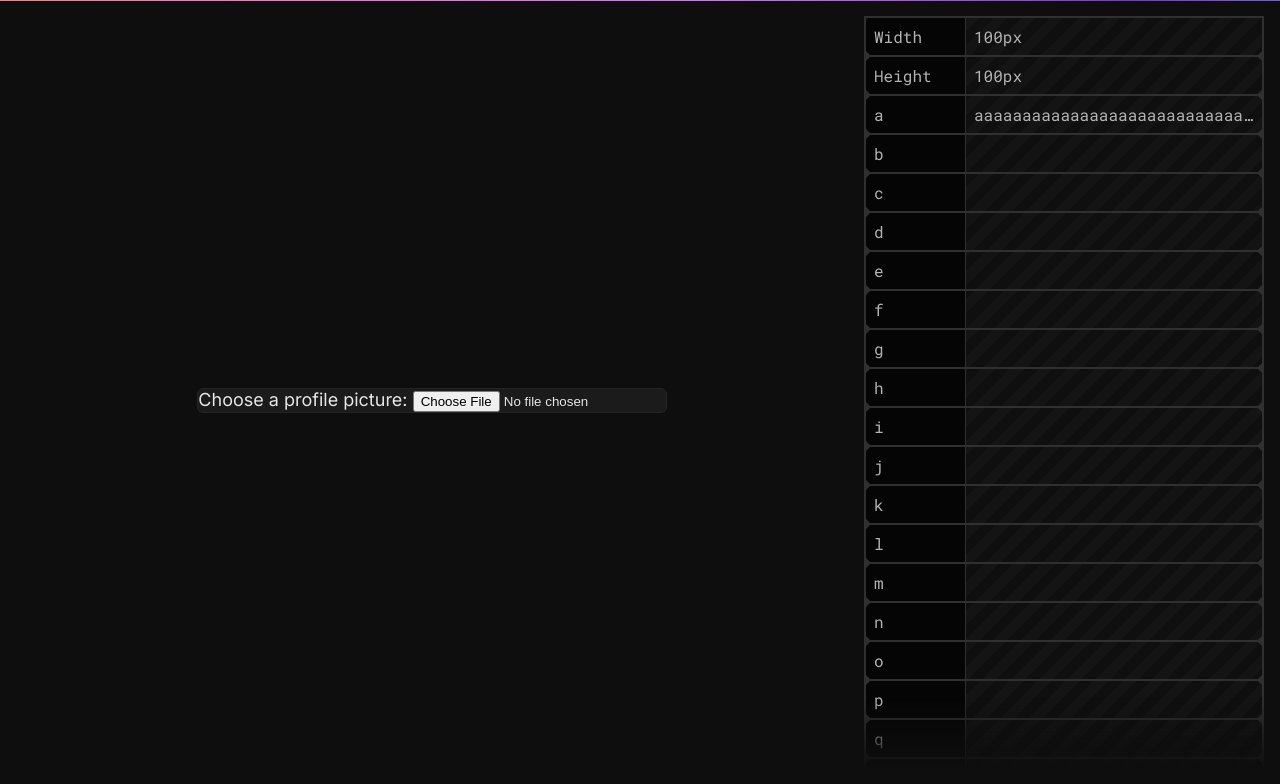
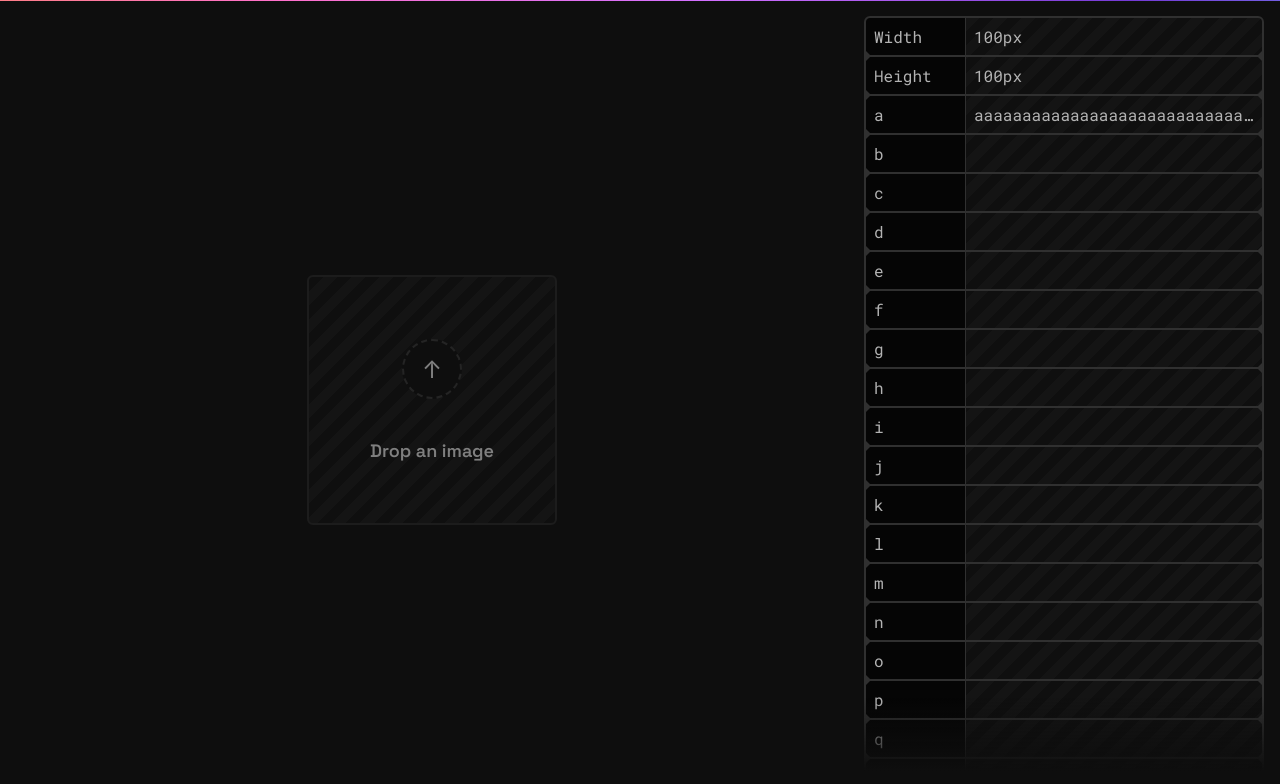
Before and after one commit to BigBadBodyPillow/metaData, a SvelteKit app: page / in a window 1280 px wide. Shown: the top 784 px of the page. Built offline with nearby package versions, Linux system fonts and the light colour scheme.

Commit message:
added file upload stuff visualts

```diff
--- /dev/null
+++ b/src/components/File/File.svelte
@@ -0,0 +1,260 @@
+<script lang="ts">
+  import { onDestroy } from 'svelte';
+  // import Preview from './Preview.svelte';
+  import Upload from './Upload.svelte';
+
+  let input: HTMLInputElement;
+  let previewUrl = $state<string | null>(null);
+  let imageName = $state('');
+  let isDragging = $state(false);
+
+  function selectImage(file: File | undefined) {
+    if (!file) return;
+
+    if (previewUrl) URL.revokeObjectURL(previewUrl);
+    previewUrl = URL.createObjectURL(file);
+    imageName = file.name;
+  }
+
+  function handleFileChange(event: Event) {
+    selectImage((event.currentTarget as HTMLInputElement).files?.[0]);
+    input.value = '';
+  }
+
+  function handleDrop(event: DragEvent) {
+    event.preventDefault();
+    isDragging = false;
+    selectImage(event.dataTransfer?.files[0]);
+  }
+
+  function handleDragLeave(event: DragEvent) {
+    if (
+      event.currentTarget instanceof HTMLElement &&
+      event.currentTarget.contains(event.relatedTarget as Node | null)
+    ) {
+      return;
+    }
+    isDragging = false;
+  }
+
+  onDestroy(() => {
+    if (previewUrl) URL.revokeObjectURL(previewUrl);
+  });
+</script>
+
+<div class="container">
+  {#if previewUrl}
+    <div class="preview-frame">
+      <img class="preview" src={previewUrl} alt={`Preview of ${imageName}`} />
+    </div>
+  {/if}
+  <div
+    class="upload-field"
+    class:dragging={isDragging}
+    class:has-image={previewUrl}
+    role="group"
+    aria-label="Image upload area"
+    ondragenter={(event) => {
+      event.preventDefault();
+      isDragging = true;
+    }}
+    ondragover={(event) => event.preventDefault()}
+    ondragleave={handleDragLeave}
+    ondrop={handleDrop}
+  >
+    {#if !previewUrl}
+      <Upload />
+    {/if}
+
+    <input
+      bind:this={input}
+      type="file"
+      id="image-upload"
+      name="image"
+      accept="image/*"
+      onchange={handleFileChange}
+      aria-label={previewUrl ? 'change image' : 'upload image'}
+    />
+    {#if previewUrl}
+      <div class="image-details">
+        <span class="image-name" title={imageName}>{imageName}</span>
+        <label class="change-button" for="image-upload">Change image</label>
+      </div>
+    {/if}
+  </div>
+</div>
+
+<style>
+  .container {
+    flex: 1;
+    height: 100%;
+
+    display: flex;
+    flex-direction: column;
+    align-items: center;
+    justify-content: center;
+
+    gap: var(--spacing-12);
+  }
+
+  .upload-field {
+    position: relative;
+    display: grid;
+    place-items: center;
+
+    width: min(100%, 250px);
+    aspect-ratio: 1;
+
+    /* background:
+      radial-gradient(ellipse at center, rgb(35 35 35 / 80%), rgb(20 20 20 / 95%)), rgb(20, 20, 20); */
+    border: 2px solid hsl(from var(--border) h s calc(l - 3));
+    border-radius: var(--radius);
+    background-color: var(--background);
+    background: repeating-linear-gradient(
+      135deg,
+      var(--stripe1-colour),
+      var(--stripe1-colour) var(--stripe-width),
+      var(--stripe2-colour) var(--stripe-width),
+      var(--stripe2-colour) calc(var(--stripe-width) * 2)
+    );
+
+    @supports (corner-shape: bevel) {
+      & {
+        border-radius: calc(var(--radius) * 3);
+        corner-shape: bevel;
+      }
+    }
+
+    transition: all 160ms ease;
+    overflow: hidden;
+  }
+
+  .upload-field.has-image {
+    width: min(100%, 360px);
+    min-height: 48px;
+    aspect-ratio: auto;
+    overflow: visible;
+    background: transparent;
+    border: 0;
+
+    transition: none;
+  }
+
+  .upload-field:not(.has-image):hover,
+  .upload-field.dragging {
+    border-color: var(--accent);
+    background-color: rgb(35, 20, 23);
+  }
+  .upload-field:not(.has-image):hover,
+  .upload-field.dragging {
+    transform: scale(1.02);
+  }
+
+  input[type='file'] {
+    position: absolute;
+    width: 1px;
+    height: 1px;
+    overflow: hidden;
+    clip: rect(0, 0, 0, 0);
+    white-space: nowrap;
+    clip-path: inset(50%);
+  }
+
+  /* When changing upload */
+  .upload-field:has(input[type='file']:focus-visible) {
+    outline: 2px solid var(--accent);
+    outline-offset: 4px;
+    border-radius: var(--radius);
+  }
+
+  /* initial upload*/
+  .upload-field:not(.has-image):has(input[type='file']:focus-visible) {
+    border-radius: calc(var(--radius) * 3);
+  }
+
+  .preview-frame {
+    width: min(100%, 960px);
+    height: min(70vh, 720px);
+    min-height: 0;
+
+    display: grid;
+    place-items: center;
+  }
+
+  .preview {
+    max-width: 100%;
+    max-height: 100%;
+    object-fit: contain;
+
+    background: var(--background);
+    border: 2px solid var(--border);
+    border-radius: var(--radius);
+
+    @supports (corner-shape: bevel) {
+      & {
+        border-radius: calc(var(--radius) * 3);
+        corner-shape: bevel;
+      }
+    }
+  }
+
+  .image-details {
+    width: 100%;
+
+    display: flex;
+    align-items: center;
+    justify-content: space-between;
+    gap: var(--spacing-12);
+
+    font-family: var(--font-space-grotesk);
+    padding: var(--spacing-12);
+
+    background: hsl(from var(--background) h s calc(l + 3));
+
+    border: 2px solid var(--border);
+    border-radius: var(--radius);
+
+    @supports (corner-shape: bevel) {
+      & {
+        corner-shape: bevel;
+      }
+    }
+  }
+
+  .image-name {
+    font-size: var(--font-12);
+
+    overflow: hidden;
+    text-overflow: ellipsis;
+    white-space: nowrap;
+  }
+
+  .change-button {
+    flex: none;
+
+    padding: var(--spacing-8) var(--spacing-12);
+    font-family: var(--font-inter);
+    color: var(--text);
+
+    background: hsl(from var(--background) h s calc(l + 10));
+    border: 2px dashed hsl(from var(--border) h s calc(l + 10));
+    border-radius: var(--radius);
+
+    @supports (corner-shape: bevel) {
+      & {
+        corner-shape: bevel;
+      }
+    }
+
+    font-size: var(--font-12);
+    font-weight: 600;
+    cursor: pointer;
+
+    transition: all 160ms ease;
+
+    &:hover {
+      color: var(--accent);
+      border-color: var(--accent);
+    }
+  }
+</style>
--- /dev/null
+++ b/src/components/File/Upload.svelte
@@ -0,0 +1,63 @@
+<label class="drop" for="image-upload">
+  <span class="upload-icon" aria-hidden="true">↑</span>
+  <span class="title">Drop an image</span>
+  <!-- <span class="file-types">JPG, PNG, GIF, WebP</span> -->
+</label>
+
+<style>
+  .drop {
+    width: 100%;
+    height: 100%;
+
+    color: hsl(from var(--text) h s calc(l - 40));
+    display: flex;
+    flex-direction: column;
+    align-items: center;
+    justify-content: center;
+    gap: var(--spacing-32);
+
+    cursor: pointer;
+  }
+
+  .upload-icon {
+    width: 6rem;
+    height: 6rem;
+
+    display: grid;
+    place-items: center;
+
+    font-size: var(--font-24);
+    background: var(--background);
+
+    border: 2px dashed var(--border);
+    border-radius: 100000vh;
+
+    @supports (corner-shape: bevel) {
+      & {
+        border-radius: calc(var(--radius) * 2.3);
+        corner-shape: bevel;
+      }
+    }
+
+    margin-bottom: var(--spacing-8);
+    padding-top: 2px; /* Magic Number */
+
+    transition: all 160ms ease;
+  }
+
+  :global(
+    .upload-field:not(.has-image):hover .upload-icon,
+    .upload-field:not(.has-image):hover .title,
+    .upload-field.dragging .upload-icon,
+    .upload-field.dragging .title
+  ) {
+    color: var(--accent);
+    border-color: var(--accent);
+  }
+
+  .title {
+    font-family: var(--font-space-grotesk);
+    font-size: var(--font-18);
+    font-weight: 600;
+  }
+</style>
--- a/src/components/Image.svelte
+++ /dev/null
@@ -1,27 +0,0 @@
-<div class="container">
-  <div class="image">
-    <label for="image-upload">
-      <span>Choose a profile picture: </span>
-      <input type="file" id="image-upload" name="image" accept="image/*" />
-    </label>
-  </div>
-</div>
-
-<style>
-  .container {
-    flex: 1;
-    height: 100%;
-    display: grid;
-    place-content: center;
-  }
-  .image {
-    max-width: 700px;
-    max-height: 1000px;
-    width: 100%;
-    height: 100%;
-
-    background-color: rgb(27, 27, 27);
-    border-radius: var(--radius);
-    border: 1px solid var(--border);
-  }
-</style>
--- a/src/components/Info/Info.svelte
+++ b/src/components/Info/Info.svelte
@@ -63,9 +63,6 @@
 
 <style>
   .content {
-    --stripe-width: 10px;
-    --stripe1-colour: rgb(15, 15, 15);
-    --stripe2-colour: rgb(20, 20, 20);
     --value-colour: hsl(from var(--border) h s calc(l + 5));
     --border-width: 2px;
     --field-name-width: 100px;
@@ -77,6 +74,7 @@
     font-family: var(--font-roboto-mono);
 
     border: 2px solid var(--value-colour);
+    border-radius: var(--radius);
     @supports (corner-shape: bevel) {
       & {
         border-radius: var(--radius);
@@ -85,7 +83,6 @@
     }
 
     background-color: var(--background);
-    backdrop-filter: blur(4px);
     background: repeating-linear-gradient(
       135deg,
       var(--stripe1-colour),
--- a/src/routes/+page.svelte
+++ b/src/routes/+page.svelte
@@ -1,14 +1,20 @@
 <script>
-  import Image from '../components/Image.svelte';
+  import File from '../components/File/File.svelte';
   import Info from '../components/Info/Info.svelte';
 </script>
 
 <main>
-  <Image />
+  <File />
   <Info />
 </main>
 
 <style>
+  :root {
+    --stripe-width: 10px;
+    --stripe1-colour: rgb(15, 15, 15);
+    --stripe2-colour: rgb(20, 20, 20);
+  }
+
   main {
     display: flex;
     justify-content: space-between;
```
